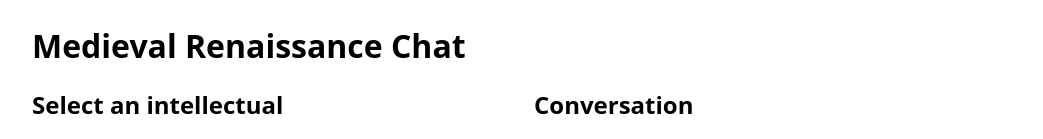
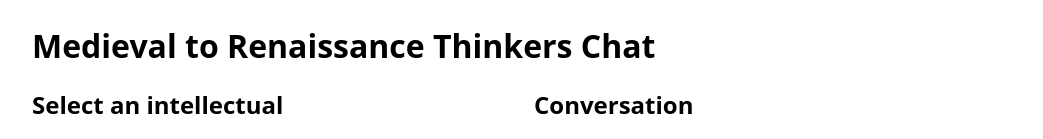
Before and after one commit to stephenmlindsay/MedRen, a Next.js app: page / in a window 1280 px wide. Shown: the top 139 px of the page, without its empty margins (118-1161 px from the left). Built offline with nearby package versions, Linux system fonts and the light colour scheme.

Commit message:
Update page.jsx

```diff
--- a/app/page.jsx
+++ b/app/page.jsx
@@ -76,7 +76,7 @@ function openingMessage(person) {
 
   return (
     <main style={{ maxWidth: 980, margin: "0 auto", padding: 24, fontFamily: "system-ui, sans-serif" }}>
-      <h1 style={{ marginTop: 0 }}>Medieval Renaissance Chat</h1>
+      <h1 style={{ marginTop: 0 }}>Medieval to Renaissance Thinkers Chat</h1>
 
       <section style={{ display: "flex", gap: 24, alignItems: "flex-start", marginTop: 16, flexWrap: "wrap" }}>
         {/* LEFT: chooser + bio */}
```
